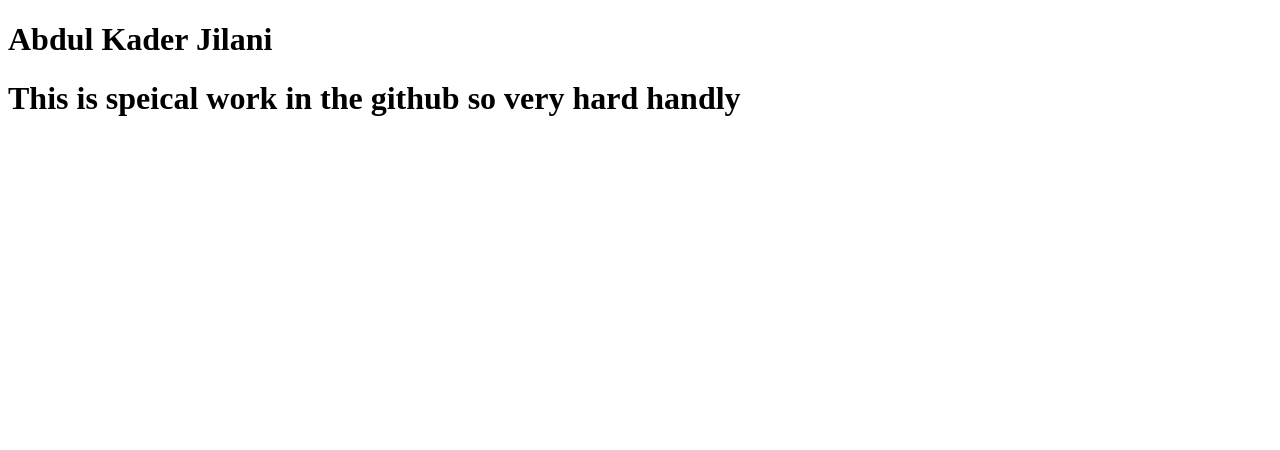
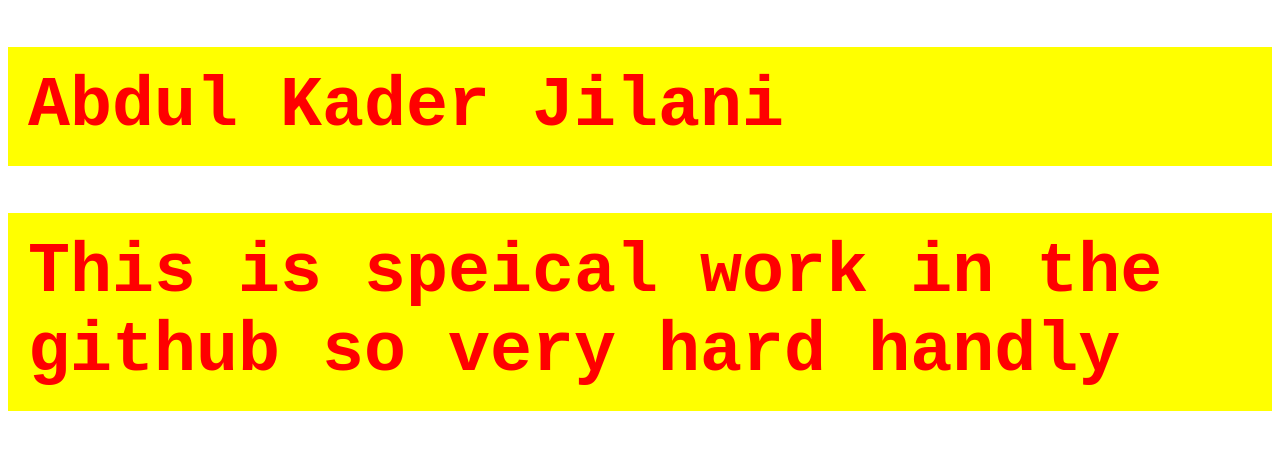
Before and after one commit to akjilani120/first-class-repo, a plain HTML site: page index.html in a window 1280 px wide. Drawn offline with Linux system fonts and the light colour scheme.

Commit message:
Just add style

```diff
--- a/index.html
+++ b/index.html
@@ -5,6 +5,7 @@
     <meta http-equiv="X-UA-Compatible" content="IE=edge">
     <meta name="viewport" content="width=device-width, initial-scale=1.0">
     <title>Document</title>
+    <link rel="stylesheet" href="style.css">
 </head>
 <body>
     <h1>Abdul Kader Jilani</h1>
--- a/style.css
+++ b/style.css
@@ -0,0 +1,8 @@
+h1{
+    font-size: 70px;
+    font-weight: 800;
+    color: red;
+    background-color: yellow;
+    padding: 20px;
+    font-family: 'Courier New', Courier, monospace;
+}
```
